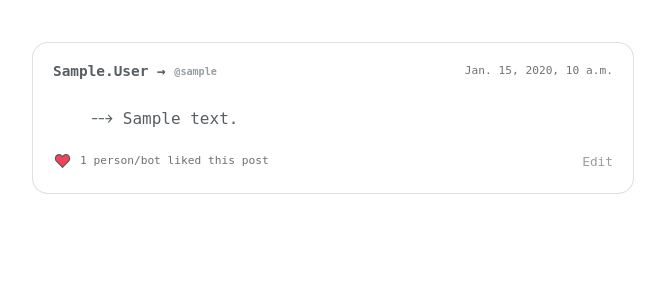
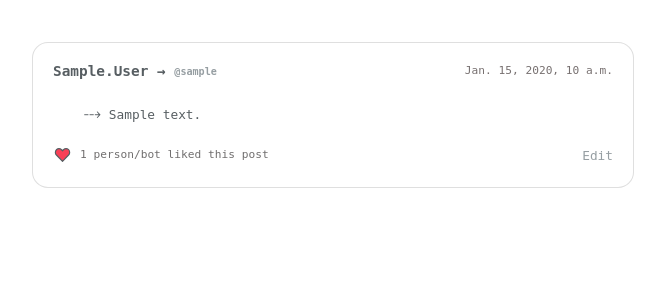
Before and after one commit to MyPetLobster/network, a Django app: page /all_posts in a window 1280 px wide. Shown: the part 274-574 px from the top of the page, without its empty margins (307-972 px from the left). Run offline with Django 3.2, Linux system fonts and the light colour scheme; a user stored in the database is signed in; tables that the repository leaves empty hold one stand-in row (values such as "Sample post"); some libraries are stand-ins or nearby versions; some web fonts are replaced.

Commit message:
Add btn-box for new post, fix card font size

```diff
--- a/network/static/network/styles.css
+++ b/network/static/network/styles.css
@@ -331,7 +331,9 @@ h1 {
     margin-bottom: 10px;
 }
 
-#post-content,
+.post-content {
+    font-size: 0.8em;
+}
 .edit-textarea {
     min-height: 100px;
     font-size: 0.8em;
--- a/network/templates/network/index.html
+++ b/network/templates/network/index.html
@@ -10,8 +10,10 @@
         <form id="new-post-form" class="hidden" action="{% url 'create_post' %}" method="post">
             {% csrf_token %}
             <textarea name="post-content" class="form-control" placeholder="New Post" id="post-content"></textarea>
-            <button type="submit" class="btn btn-primary">Submit</button>
-            <button type="button" class="cancel-btn btn btn-secondary">Cancel</button>
+            <div class="btn-box">
+                <button type="submit" class="btn btn-primary">Submit</button>
+                <button type="button" class="cancel-btn btn btn-secondary">Cancel</button>
+            </div>
         </form>
     {% endif %}
     <br>
```
